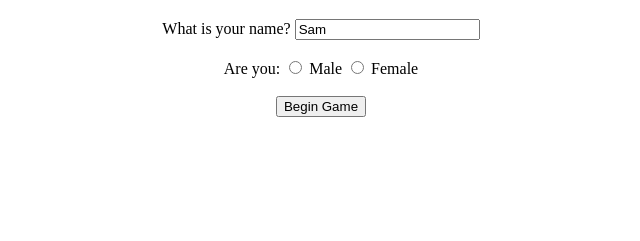
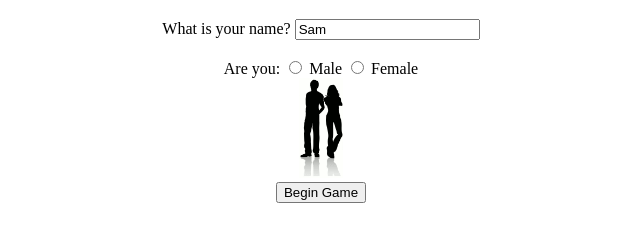
Before and after one commit to chrisAhmed/jsFinalProject, a plain HTML site: page charcreate.html in a window 1280 px wide. Shown: the part 61-302 px from the top of the page, without its empty margins (319-959 px from the left). Drawn offline with Linux system fonts and the light colour scheme.

Commit message:
Added silhoutte image and JS comments

```diff
--- a/charcreate.html
+++ b/charcreate.html
@@ -9,6 +9,7 @@
 	<body>
 		<div align=center>
 		<h1>Create Your Character</h1>
+		<!-- Add Game Logo Here Maybe? -->
 		<label for="charName">What is your name?</label>
 		<input id="charName" type="text" value="Sam"><br>
 		<br>
@@ -16,7 +17,7 @@
 		<input type="radio" name="gender" value="male" id="genderMale" onclick="charImgswitch('M')"> Male
 		<input type="radio" name="gender" value="female" id="genderFemale" onclick="charImgswitch('F')"> Female
 		<br>
-		<img id="charImg" src="" height="100">
+		<img id="charImg" src="images/charSheets/heroIcons/silhouette.png" height="100">
 		<br>
 		<button onclick="charCreate()">Begin Game</button>
 		</div>
--- a/js/charcreate.js
+++ b/js/charcreate.js
@@ -1,6 +1,7 @@
 //script
 
 function charCreate() {
+	//This function is what records the user's responses to name and gender and begins game
 	character={
 	name:'',
 	gender:'',
@@ -14,8 +15,10 @@ function charCreate() {
 	character.name=document.getElementById('charName').value;
 alert(character.name);
 alert(character.gender);
+//changePage('game1.html'); //This will
 }
 
 function charImgswitch(gender) {
-document.getElementById('charImg').src='images/charSheets/heroIcons/hero'+ gender + 'icon.png';
+	//This function changes the image depending on what gender radio button the user clicks
+	document.getElementById('charImg').src='images/charSheets/heroIcons/hero'+ gender + 'icon.png';
 }
```
